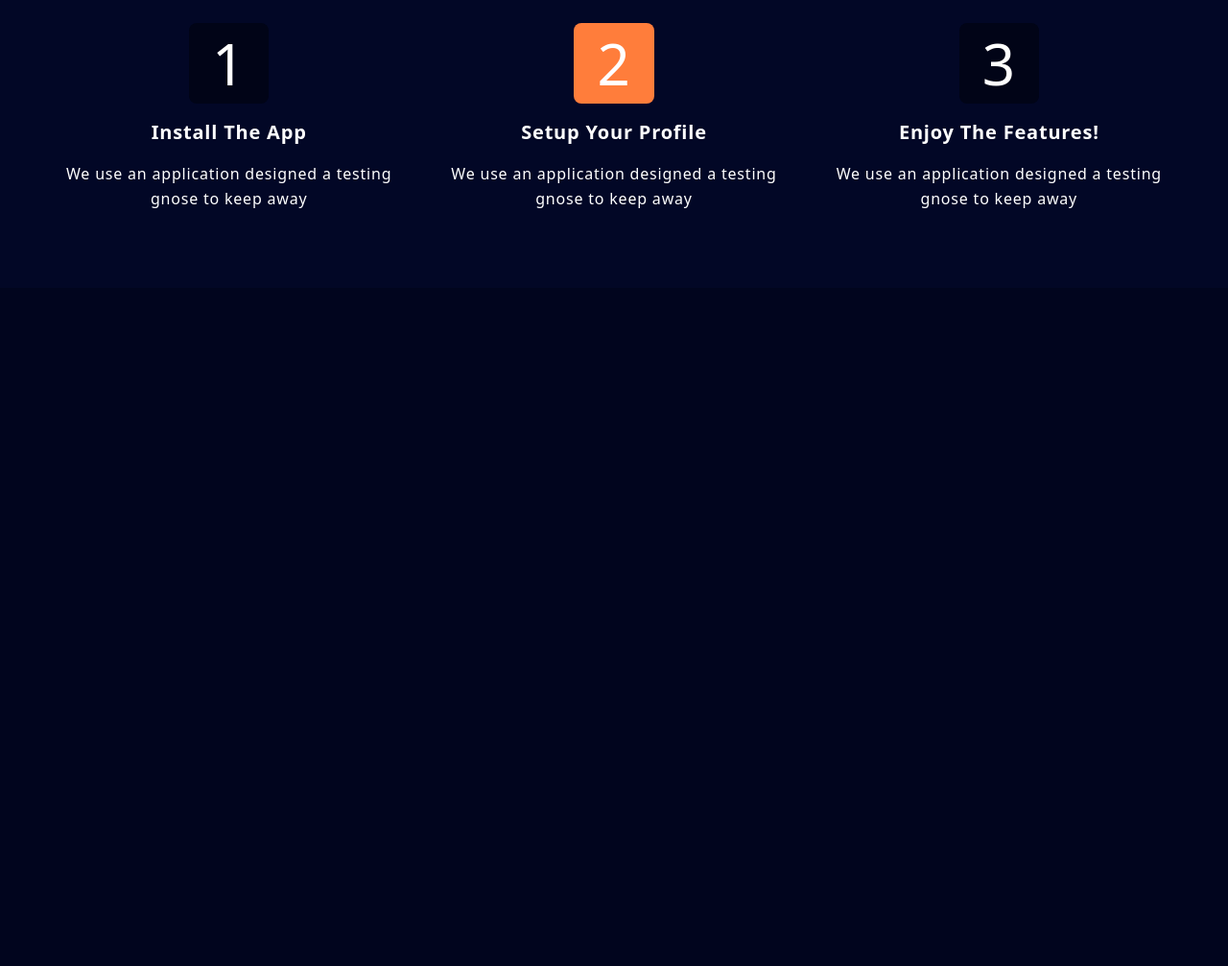
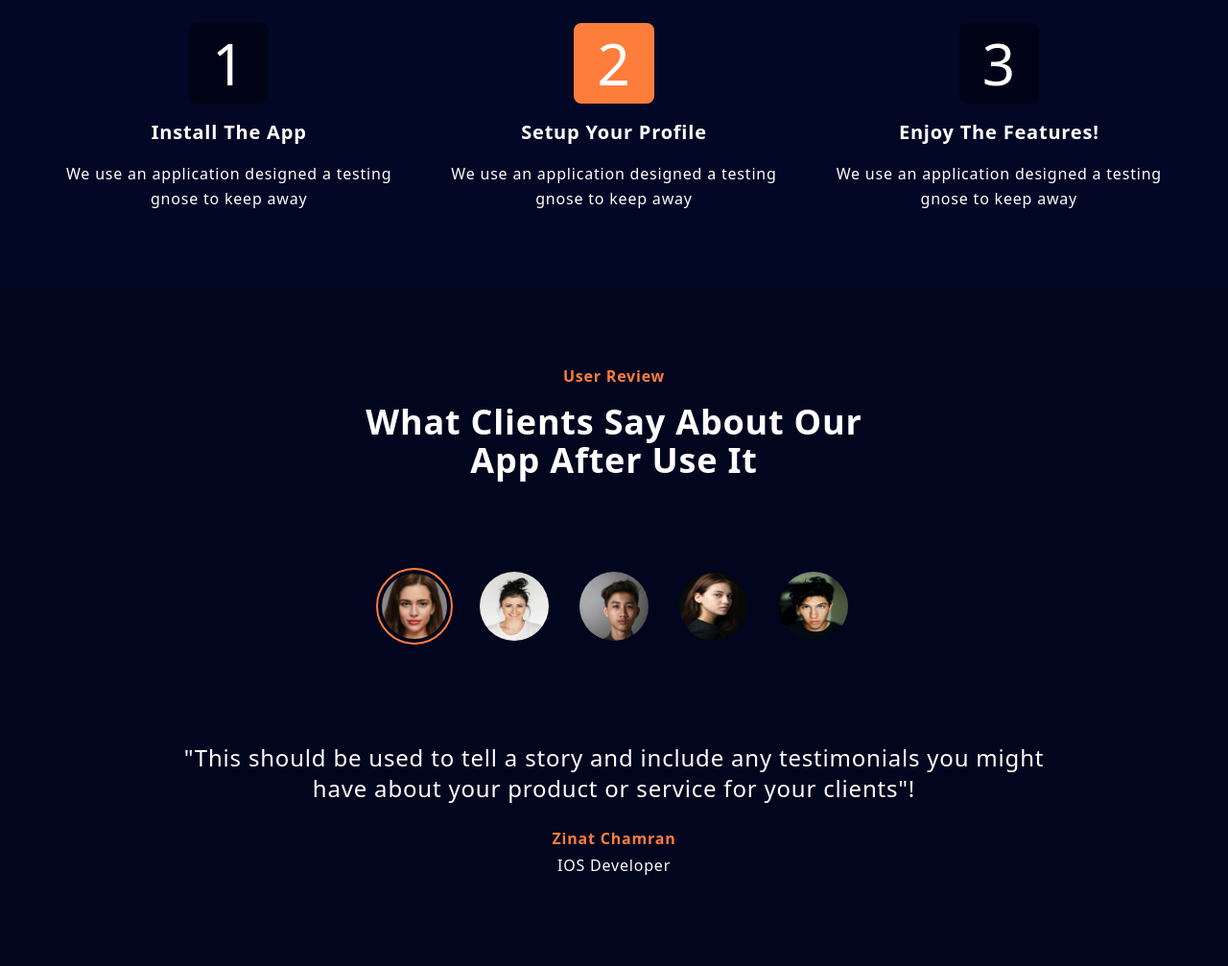
Before and after one commit to Reza-qasimi/Reza-financial-App, a website: page index.html in a window 1280 px wide. Shown: the part 2529-3536 px from the top of the page at 96% size. Before the commit the page ends 2829 px from the top, so only its background shows below. Drawn offline with Linux system fonts and the light colour scheme.

Commit message:
Testimonials section added and styled

```diff
--- a/index.html
+++ b/index.html
@@ -294,6 +294,117 @@
           </div>
         </div>
       </section>
+      <!-- "How it works" section ends and "Testimonials" section starts  -->
+      <section id="Testimonial">
+        <div class="container py-20">
+          <div class="text-center m-auto mb-20 md:w-1/2">
+            <h4 class="font-bold text-color-secondary mb-4">User Review</h4>
+            <h1 class="title">What Clients Say About Our App After Use It</h1>
+          </div>
+          <!-- Review container -->
+          <div class="mt-8">
+            <div class="flex items-center justify-center flex-wrap">
+              <img
+                src="./img/user1.jpg"
+                alt="user1"
+                class="w-20 h-20 rounded-full p-1 m-3 cursor-pointer user-pic active-pic"
+                onclick="showReview()"
+              />
+              <img
+                src="./img/user2.jpg"
+                alt="user2"
+                class="w-20 h-20 rounded-full p-1 m-3 cursor-pointer user-pic"
+                onclick="showReview()"
+              />
+              <img
+                src="./img/user3.jpg"
+                alt="user3"
+                class="w-20 h-20 rounded-full p-1 m-3 cursor-pointer user-pic"
+                onclick="showReview()"
+              />
+              <img
+                src="./img/user4.jpg"
+                alt="user4"
+                class="w-20 h-20 rounded-full p-1 m-3 cursor-pointer user-pic"
+                onclick="showReview()"
+              />
+              <img
+                src="./img/user5.jpg"
+                alt="user5"
+                class="w-20 h-20 rounded-full p-1 m-3 cursor-pointer user-pic"
+                onclick="showReview()"
+              />
+            </div>
+
+            <div
+              class="grid place-items-center text-center m-auto md:w-4/5 min-h-[40vh]"
+            >
+              <div class="user-text active-text">
+                <p class="md:text-2xl mb-6">
+                  "This should be used to tell a story and include any
+                  testimonials you might have about your product or service for
+                  your clients"!
+                </p>
+                <h4 class="font-bold text-color-secondary mb-1">
+                  Zinat Chamran
+                </h4>
+                <p>IOS Developer</p>
+              </div>
+
+              <div class="user-text">
+                <p class="md:text-2xl mb-6">
+                  "This should be used to tell a story and include any
+                  testimonials you might have about your product or service for
+                  your clients"!
+                </p>
+                <h4 class="font-bold text-color-secondary mb-1">
+                  Guli Behrokh
+                </h4>
+                <p>React Developer</p>
+              </div>
+
+              <div class="user-text">
+                <p class="md:text-2xl mb-6">
+                  "This should be used to tell a story and include any
+                  testimonials you might have about your product or service for
+                  your clients"!
+                </p>
+                <h4 class="font-bold text-color-secondary mb-1">
+                  Wahid Ali yar
+                </h4>
+                <p>Full Stack Developer</p>
+              </div>
+
+              <div class="user-text">
+                <p class="md:text-2xl mb-6">
+                  "This should be used to tell a story and include any
+                  testimonials you might have about your product or service for
+                  your clients"!
+                </p>
+                <h4 class="font-bold text-color-secondary mb-1">
+                  Muzhgan Malikyar
+                </h4>
+                <p>Fronted Developer</p>
+              </div>
+
+              <div class="user-text">
+                <p class="md:text-2xl mb-6">
+                  "This should be used to tell a story and include any
+                  testimonials you might have about your product or service for
+                  your clients"!
+                </p>
+                <h4 class="font-bold text-color-secondary mb-1">
+                  Jawad Rezaie
+                </h4>
+                <p>Backend Developer</p>
+              </div>
+            </div>
+          </div>
+          <!-- review container end -->
+        </div>
+      </section>
+      <!-- "Testimonials" section ends and "Pricing Section Starts" section starts  -->
+      <section></section>
     </main>
 
     <script src="script.js"></script>
--- a/input.css
+++ b/input.css
@@ -14,3 +14,32 @@
 .blob2 {
   @apply w-80 h-80 bg-color-secondary -z-10 absolute bottom-10 right-0 blur-2xl opacity-30 rounded-full overflow-hidden;
 }
+
+.user-pic.active-pic {
+  border: 2px solid #ff7d3b;
+}
+.user-pic {
+  transition: all 0.2s ease;
+}
+.user-text {
+  display: none;
+}
+.user-text.active-text {
+  display: block;
+  animation: moveup 1s linear forwards;
+}
+/* animation */
+@keyframes moveup {
+  0% {
+    margin-top: 40px;
+    opacity: 0;
+  }
+  50% {
+    margin-top: 20px;
+    opacity: 0.1;
+  }
+  100% {
+    margin-top: 0;
+    opacity: 1;
+  }
+}
--- a/script.js
+++ b/script.js
@@ -12,3 +12,22 @@ hlink.addEventListener("click", () => {
   menu.classList.toggle("hidden");
   faSolid.classList.toggle("fa-xmark");
 });
+
+// Testimonials
+const userTexts = document.querySelectorAll(".user-text");
+const userPics = document.querySelectorAll(".user-pic");
+
+function showReview() {
+  // remover the pic borders
+  for (userPic of userPics) {
+    userPic.classList.remove("active-pic");
+  }
+  // remove the text
+  for (userText of userTexts) {
+    userText.classList.remove("active-text");
+  }
+
+  let i = Array.from(userPics).indexOf(event.target);
+  userPics[i].classList.add("active-pic");
+  userTexts[i].classList.add("active-text");
+}
```
Also changed, not shown: css/main.css.
